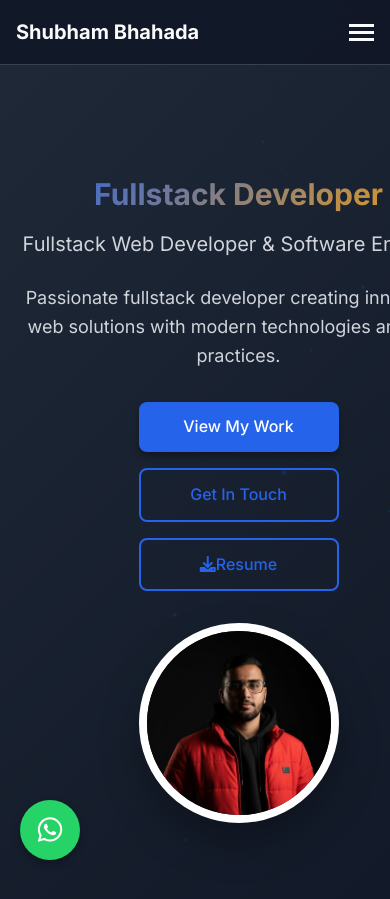
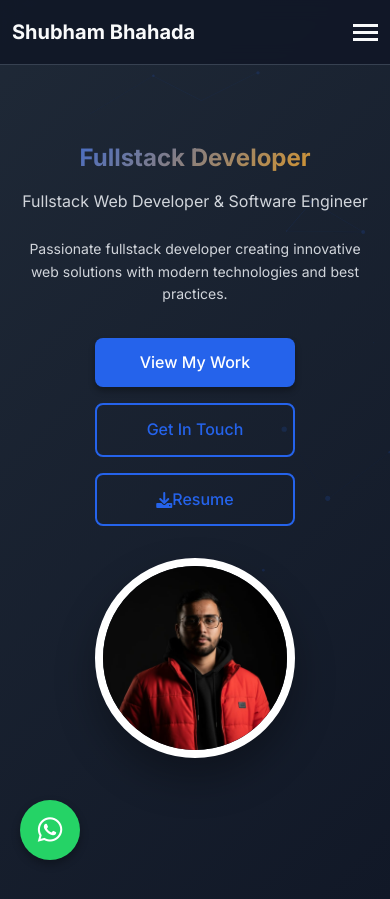
Before and after one commit to devbhahadaji/devbhahadaji.github.io, a Jekyll site: the page built from index.html, in a window 390 px wide and 900 px high. Built offline with Jekyll 4.4.1, drawn with Linux system fonts in a browser that asks for light colours.

Commit message:
correct the mobile view of hero section

```diff
--- a/assets/css/main.css
+++ b/assets/css/main.css
@@ -1065,10 +1065,37 @@ section {
     grid-template-columns: 1fr;
     text-align: center;
     gap: var(--spacing-8);
+    padding: var(--spacing-12) 0;
+  }
+
+  .hero-text {
+    width: 100%;
+    max-width: 100%;
   }
 
   .hero-title {
     font-size: var(--font-size-3xl);
+    word-wrap: break-word;
+    overflow-wrap: break-word;
+  }
+
+  .hero-subtitle {
+    font-size: var(--font-size-lg);
+    word-wrap: break-word;
+    overflow-wrap: break-word;
+  }
+
+  .hero-description {
+    max-width: 100%;
+    font-size: var(--font-size-base);
+    word-wrap: break-word;
+    overflow-wrap: break-word;
+    margin-left: auto;
+    margin-right: auto;
+  }
+
+  .hero-buttons {
+    justify-content: center;
   }
 
   .profile-img {
@@ -1121,9 +1148,37 @@ section {
 }
 
 @media (max-width: 480px) {
+  .container {
+    padding: 0 var(--spacing-3);
+  }
+
+  .hero {
+    padding: var(--spacing-8) 0;
+  }
+
+  .hero-content {
+    padding: var(--spacing-8) 0;
+  }
+
+  .hero-title {
+    font-size: var(--font-size-2xl);
+    line-height: 1.3;
+    word-break: break-word;
+  }
+
+  .hero-subtitle {
+    font-size: var(--font-size-base);
+  }
+
+  .hero-description {
+    font-size: var(--font-size-sm);
+    padding: 0 var(--spacing-2);
+  }
+
   .hero-buttons {
     flex-direction: column;
     align-items: center;
+    width: 100%;
   }
 
   .btn {
```
